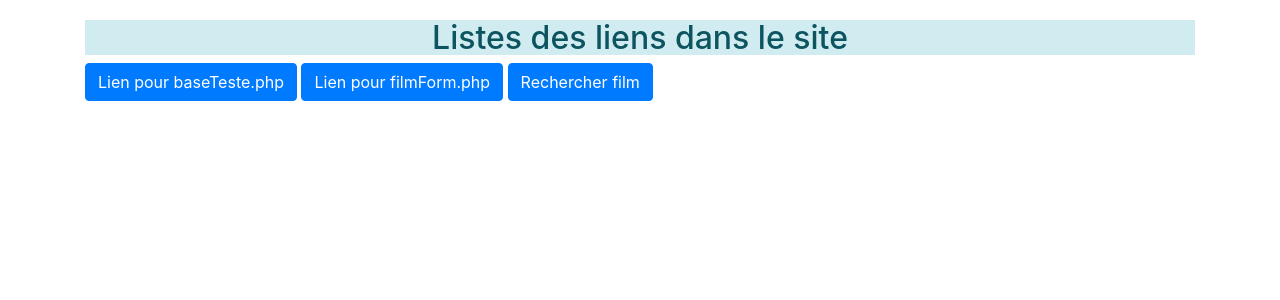
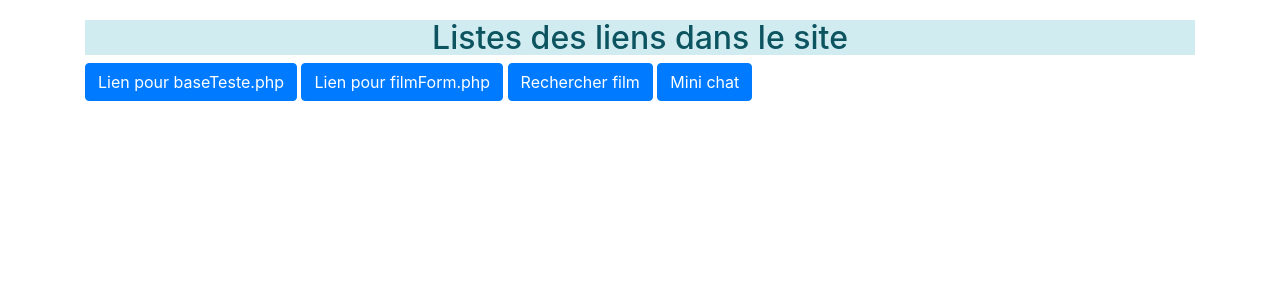
Before and after one commit to Antsa1811/phpmy, a PHP site: page / in a window 1280 px wide. Shown: the top 300 px of the page. Run offline with PHP 8.4, Linux system fonts and the light colour scheme.

Commit message:
ajout du lien minichat dan index.php

```diff
--- a/index.php
+++ b/index.php
@@ -18,6 +18,8 @@
         <a href="baseTeste.php" class="btn btn-primary">Lien pour baseTeste.php </a>
         <a href="filmForm.php" class="btn btn-primary">Lien pour filmForm.php </a>
         <a href="recherche.php" class="btn btn-primary">Rechercher film </a>
+        <a href="minichat.php" class="btn btn-primary"> Mini chat </a>
+
 
 
 
```
